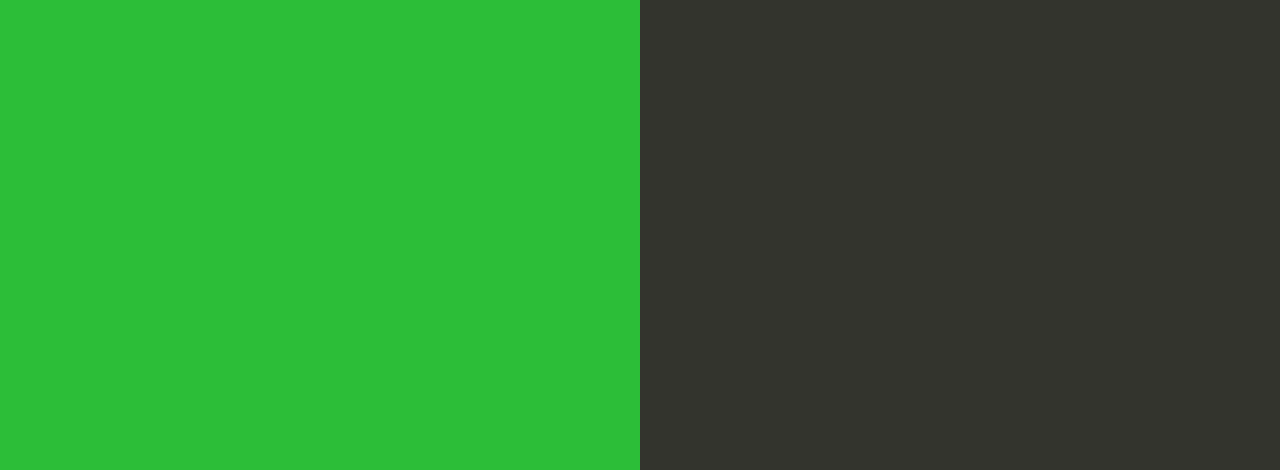
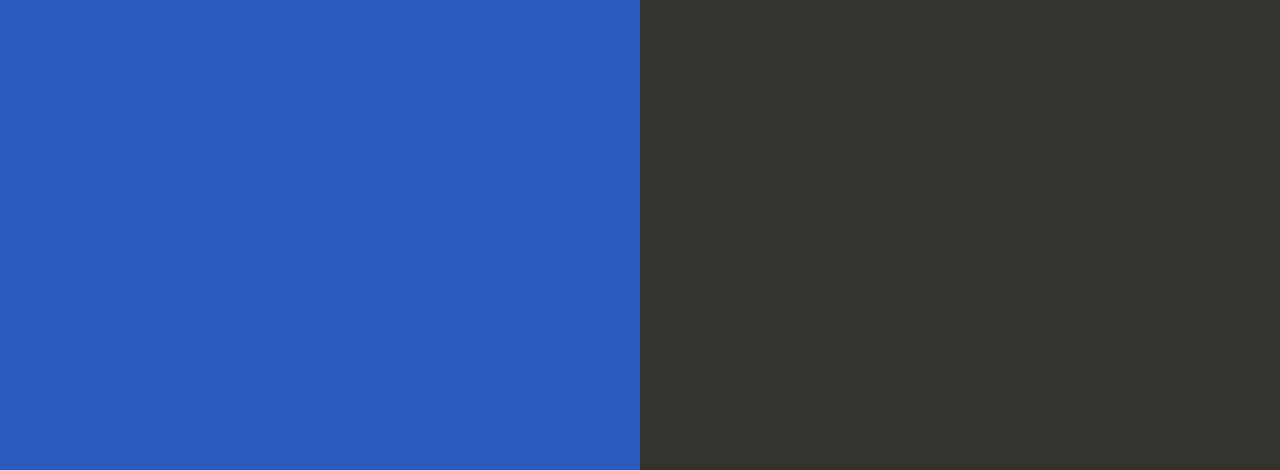
Before and after one commit to phgeraldeli/PipelineScriptsBackendProject, a website: page index.html in a window 1280 px wide. Shown: the part 330-800 px from the top of the page. Drawn offline with Linux system fonts and the light colour scheme.

Commit message:
Change Color Blue

```diff
--- a/index.html
+++ b/index.html
@@ -35,7 +35,7 @@
 
         text-align: right;
         padding-top: 11em;
-        background-color: #2cbe38;
+        background-color: #2c5bbe;
 
       }
       .textColumn p {
```
